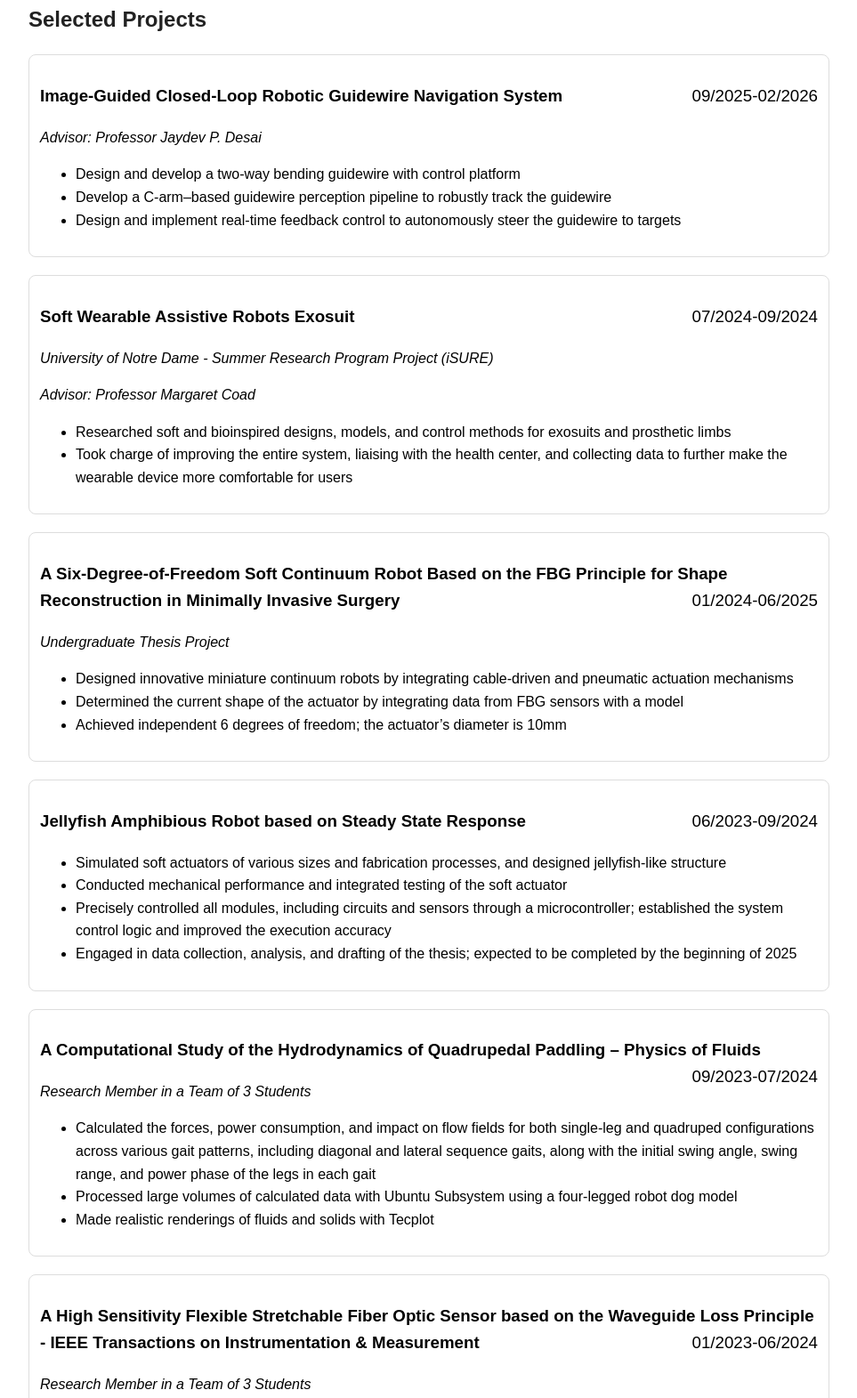
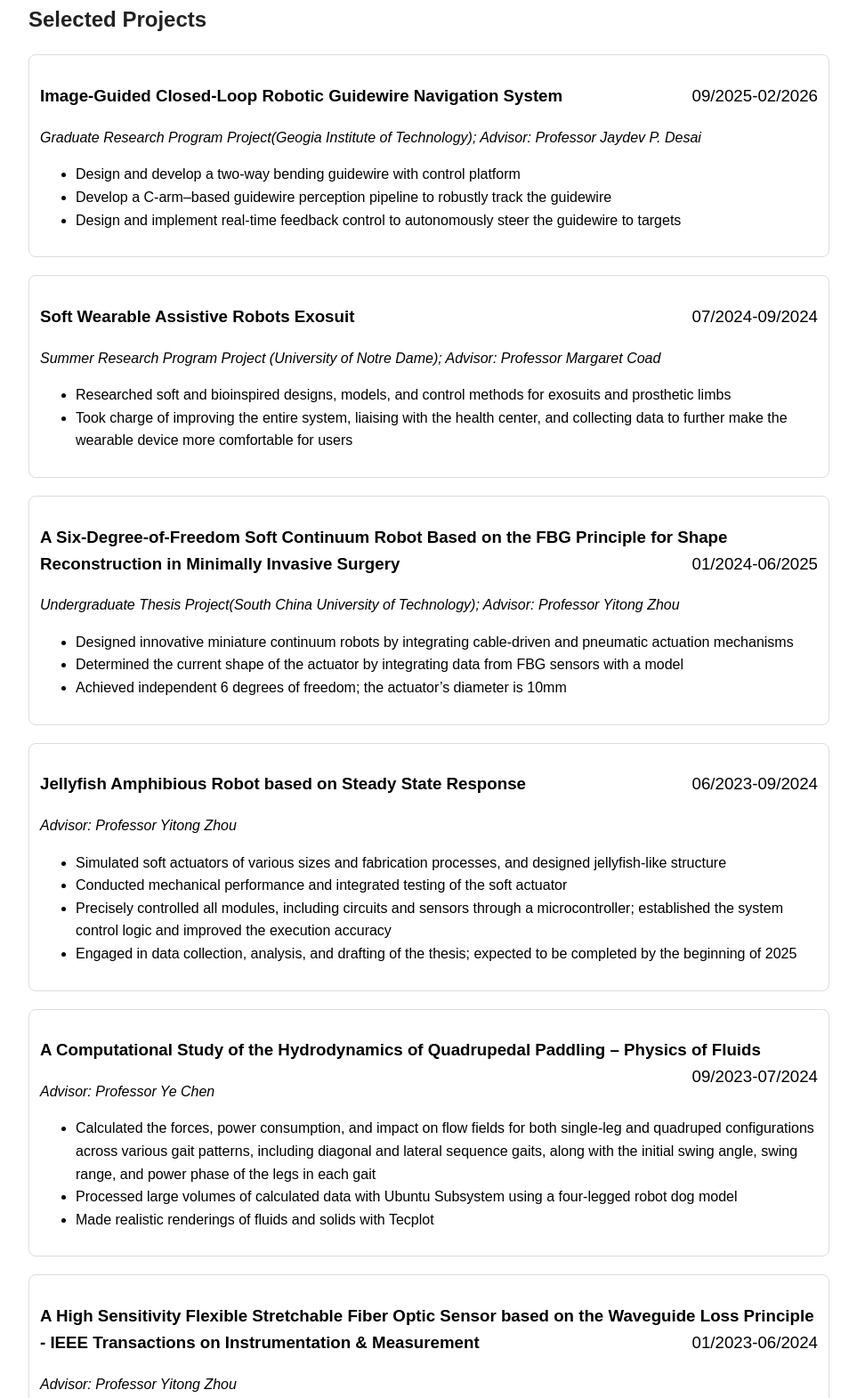
Before and after one commit to ycai395/yumengcai, a plain HTML site: page index.html in a window 1280 px wide. Shown: the part 459-2030 px from the top of the page at 89% size, without its empty margins (158-1121 px from the left). Drawn offline with Linux system fonts and the light colour scheme.

Commit message:
Update index.html

```diff
--- a/index.html
+++ b/index.html
@@ -60,7 +60,7 @@
 
   <div class="project">
     <h3>Image-Guided Closed-Loop Robotic Guidewire Navigation System <span style="float:right; font-weight:normal;">09/2025-02/2026</span></h3>
-    <p><i>Advisor: Professor Jaydev P. Desai</i></p>
+    <p><i>Graduate Research Program Project(Geogia Institute of Technology); Advisor: Professor Jaydev P. Desai</i></p>
     <ul>
       <li>Design and develop a two-way bending guidewire with control platform</li>
       <li>Develop a C-arm–based guidewire perception pipeline to robustly track the guidewire</li>
@@ -70,8 +70,7 @@
 
   <div class="project">
     <h3>Soft Wearable Assistive Robots Exosuit <span style="float:right; font-weight:normal;">07/2024-09/2024</span></h3>
-    <p><i>University of Notre Dame - Summer Research Program Project (iSURE)</i></p>
-    <p><i>Advisor: Professor Margaret Coad</i></p>
+    <p><i>Summer Research Program Project (University of Notre Dame); Advisor: Professor Margaret Coad</i></p>
     <ul>
       <li>Researched soft and bioinspired designs, models, and control methods for exosuits and prosthetic limbs</li>
       <li>Took charge of improving the entire system, liaising with the health center, and collecting data to further make the wearable device more comfortable for users</li>
@@ -80,7 +79,7 @@
 
   <div class="project">
     <h3>A Six-Degree-of-Freedom Soft Continuum Robot Based on the FBG Principle for Shape Reconstruction in Minimally Invasive Surgery <span style="float:right; font-weight:normal;">01/2024-06/2025</span></h3>
-    <p><i>Undergraduate Thesis Project</i></p>
+    <p><i>Undergraduate Thesis Project(South China University of Technology); Advisor: Professor Yitong Zhou</i></p>
     <ul>
       <li>Designed innovative miniature continuum robots by integrating cable-driven and pneumatic actuation mechanisms</li>
       <li>Determined the current shape of the actuator by integrating data from FBG sensors with a model</li>
@@ -90,6 +89,7 @@
 
   <div class="project">
     <h3>Jellyfish Amphibious Robot based on Steady State Response <span style="float:right; font-weight:normal;">06/2023-09/2024</span></h3>
+    <p><i>Advisor: Professor Yitong Zhou</i></p>
     <ul>
       <li>Simulated soft actuators of various sizes and fabrication processes, and designed jellyfish-like structure</li>
       <li>Conducted mechanical performance and integrated testing of the soft actuator</li>
@@ -100,7 +100,7 @@
 
   <div class="project">
     <h3>A Computational Study of the Hydrodynamics of Quadrupedal Paddling – Physics of Fluids <span style="float:right; font-weight:normal;">09/2023-07/2024</span></h3>
-    <p><i>Research Member in a Team of 3 Students</i></p>
+    <p><i>Advisor: Professor Ye Chen</i></p>
     <ul>
       <li>Calculated the forces, power consumption, and impact on flow fields for both single-leg and quadruped configurations across various gait patterns, including diagonal and lateral sequence gaits, along with the initial swing angle, swing range, and power phase of the legs in each gait</li>
       <li>Processed large volumes of calculated data with Ubuntu Subsystem using a four-legged robot dog model</li>
@@ -110,7 +110,7 @@
 
   <div class="project">
     <h3>A High Sensitivity Flexible Stretchable Fiber Optic Sensor based on the Waveguide Loss Principle - IEEE Transactions on Instrumentation &amp; Measurement <span style="float:right; font-weight:normal;">01/2023-06/2024</span></h3>
-    <p><i>Research Member in a Team of 3 Students</i></p>
+    <p><i>Advisor: Professor Yitong Zhou</i></p>
     <ul>
       <li>Fabricated a flexible, stretchable fiber optic sensor optimized for continuous health monitoring</li>
       <li>Conducted a series of performance experiments to characterize the sensor’s ability to measure large strains, low detection limit, and high repeatability</li>
@@ -120,6 +120,7 @@
 
   <div class="project">
     <h3>Gesture Recognition Smart Bracelet with Low Delay and Low Power Consumption based on Surface Electromyography Signal <span style="float:right; font-weight:normal;">07/2022-05/2023</span></h3>
+    <p><i>Advisor: Professor Longhan Xie</i></p>
     <ul>
       <li>Developed solutions for various real-world problems, including: (1) detecting the weak sEMG signal on the wrist and overcoming the noise interference; (2) offline computing on the cloud end; (3) the decreased accuracy of gesture recognition due to changes in wearing style and individual differences</li>
       <li>Employed array-based sEMG bracelets, adaptive recognition technology, edge computing, etc.; utilized the fine-tuning model to enhance the bracelet’s robustness</li>
```
